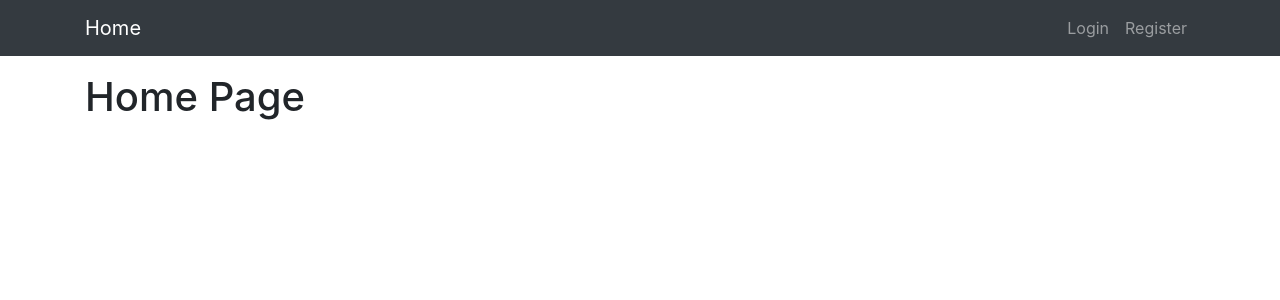
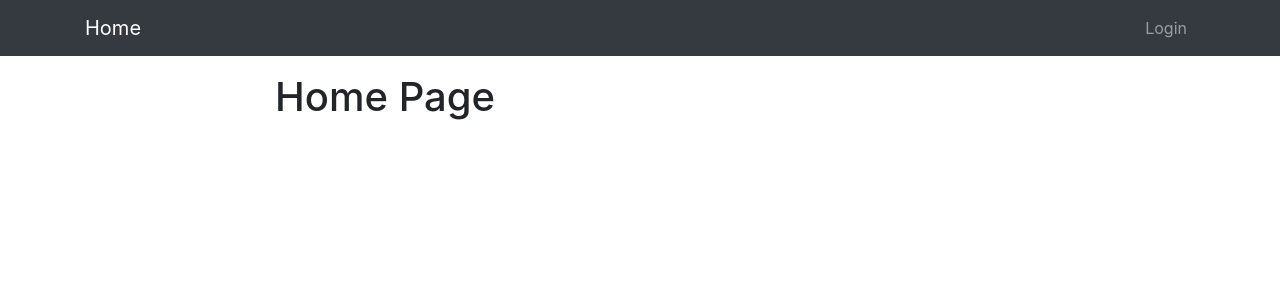
Before and after one commit to Offpics/apsi, a Django app: page / in a window 1280 px wide. Shown: the top 300 px of the page. Run offline with Django 3.2, Linux system fonts and the light colour scheme; some libraries are stand-ins or nearby versions.

Commit message:
Remove user registration

```diff
--- a/projects/templates/projects/base.html
+++ b/projects/templates/projects/base.html
@@ -36,7 +36,6 @@
               <a class="nav-item nav-link" href="{% url 'logout' %}">Logout</a>
               {% else %}
                 <a class="nav-item nav-link" href="{% url 'login' %}">Login</a>
-                <a class="nav-item nav-link" href="{% url 'register' %}">Register</a>
               {% endif %}
             </div>
           </div>
@@ -52,7 +51,14 @@
         {% endfor %}
     {% endif %}
 
+    <div class="row">
+    <div class="col-2">
+    </div>
+    <div class="col-6">
     {% block content %}{% endblock %}
+    </div>
+    <div class="col-2"></div>
+    </div>
     </main>
 
 
--- a/users/urls.py
+++ b/users/urls.py
@@ -4,6 +4,6 @@ from .views import register
 
 urlpatterns = [
     path('login/', auth_views.LoginView.as_view(template_name='users/login.html'), name='login'),
-    path('register/', register, name='register'),
+    # path('register/', register, name='register'),
     path('logout/', auth_views.LogoutView.as_view(template_name='users/logout.html'), name='logout'),
 ]
```
